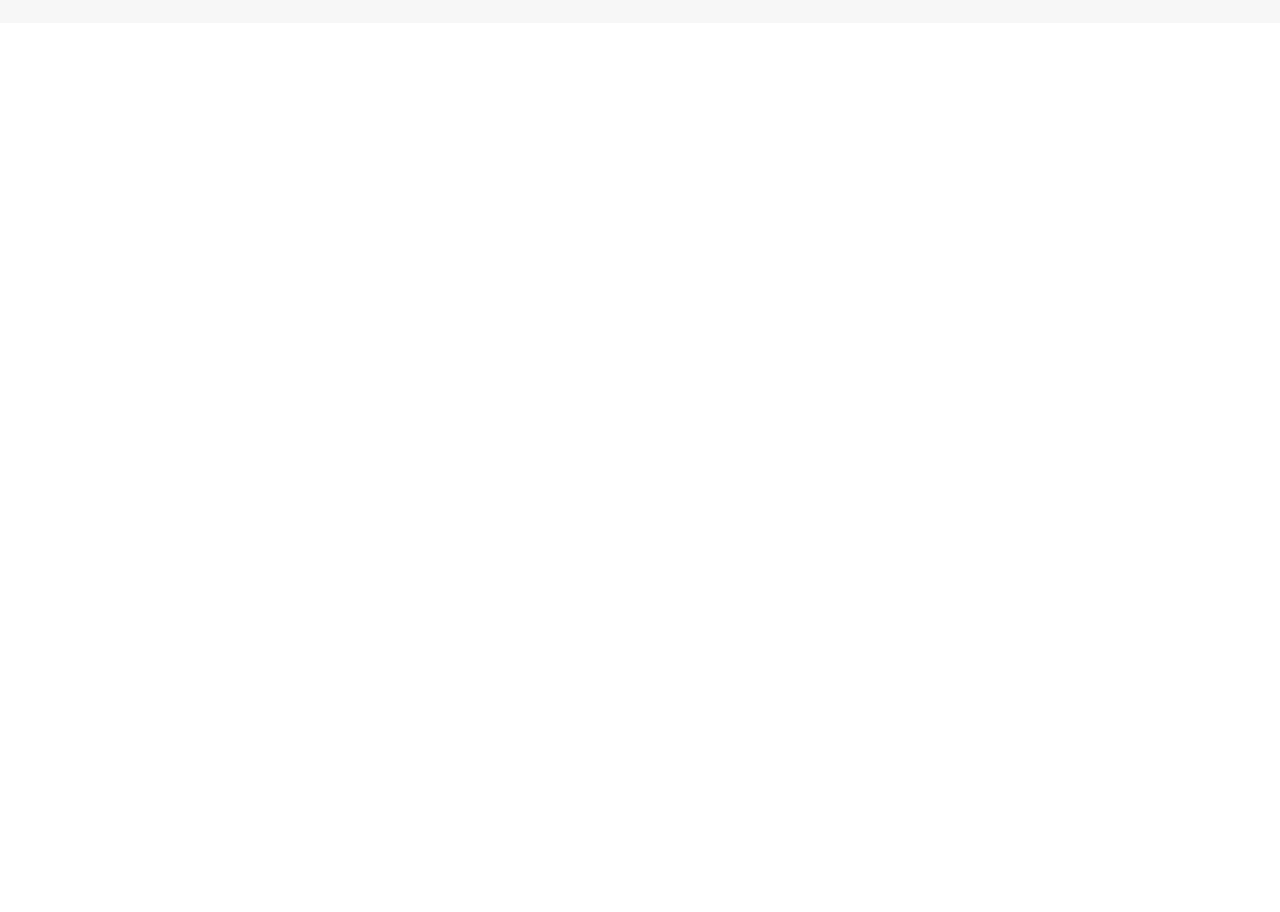
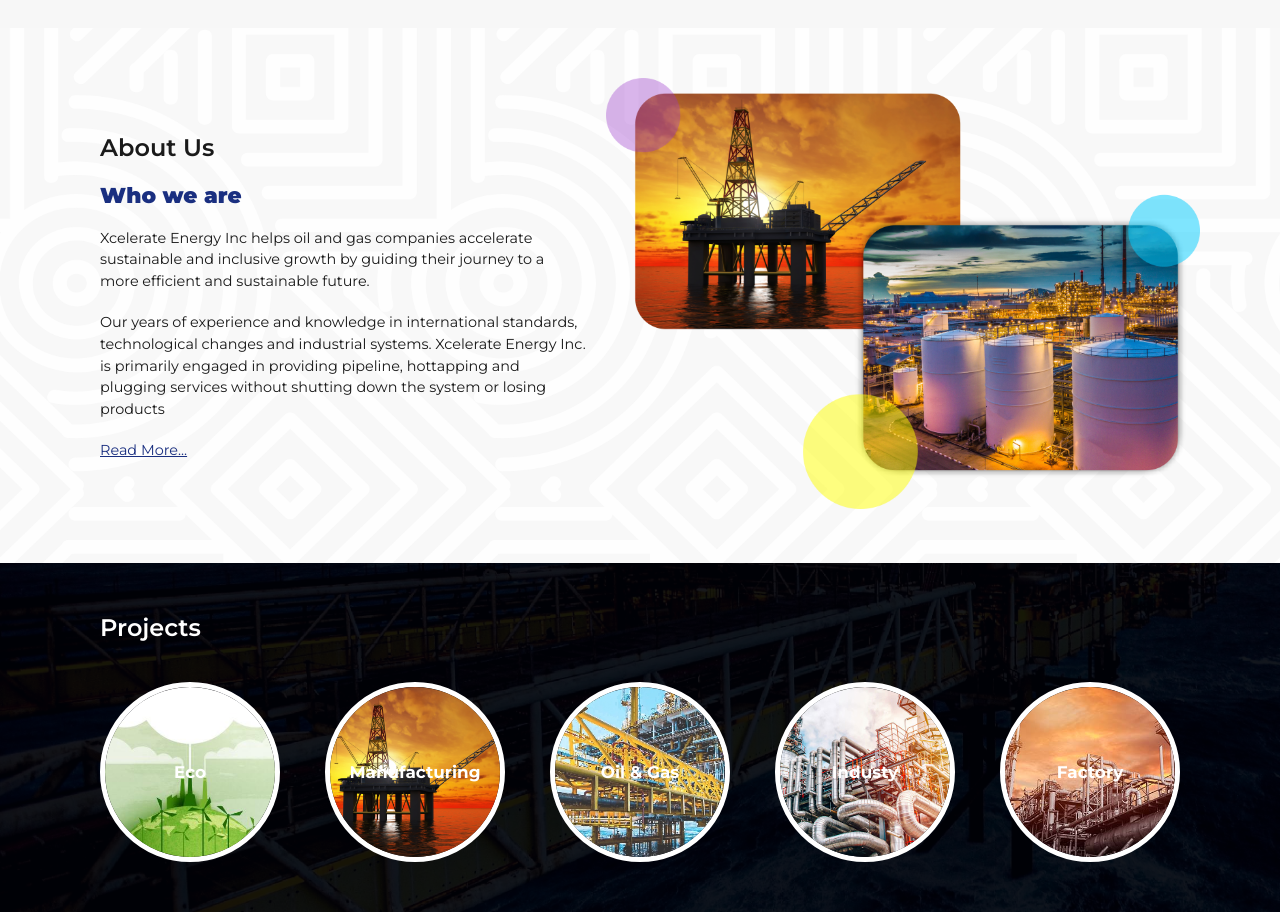
Before and after one commit to HaymosBobby/XcelerateEnergyInc, a React (Create React App) app: page / in a window 1280 px wide. Shown: the part 1040-1952 px from the top of the page. Before the commit the page ends 1063 px from the top, so only its background shows below. Built offline with nearby package versions, Linux system fonts and the light colour scheme; a web font is replaced by a local one.

Commit message:
Projects

```diff
--- a/public/index.html
+++ b/public/index.html
@@ -35,7 +35,7 @@
       rel="stylesheet"
     />
 
-    <title>React App</title>
+    <title>Xcelerate | Energy Inc</title>
   </head>
   <body>
     <noscript>You need to enable JavaScript to run this app.</noscript>
--- /dev/null
+++ b/src/components/About.js
@@ -0,0 +1,97 @@
+import styled from "styled-components";
+import { Classifier, Image } from "../styles/General";
+import { Link } from "react-router-dom";
+import abtBgd from "../img/abt-ico.png";
+import pattern from "../img/pattern.png";
+
+const Container = styled.div`
+  padding: 50px 100px;
+  background: var(--shadow_white) url(${pattern}) no-repeat center center/cover;
+  position: relative;
+  display: flex;
+  align-items: center;
+  gap: 20px;
+
+  &::after {
+    content: "";
+    height: 100%;
+    width: 100%;
+    background: var(--overlay);
+    position: absolute;
+    top: 0;
+    left: 0;
+  }
+
+  @media only screen and (max-width: 768px) {
+    padding: 30px;
+  }
+
+  @media only screen and (max-width: 969px) {
+    flex-direction: column;
+  }
+`;
+
+const Who = styled.h2`
+  font-weight: 900;
+  color: var(--primary_color);
+  margin-bottom: 20px;
+`;
+
+const Left = styled.div`
+  flex: 0 0 45%;
+  z-index: 2;
+`;
+
+const Desc = styled.p`
+  line-height: 1.5;
+  margin-bottom: 20px;
+`;
+
+const Read = styled.div`
+  a {
+    color: var(--primary_color);
+    text-decoration: underline;
+  }
+`;
+
+const Right = styled.div`
+  flex: 0 0 55%;
+  height: max-content;
+  z-index: 2;
+`;
+
+const AbtImage = styled.img`
+  object-fit: contain;
+  height: 100%;
+  width: 100%;
+`;
+
+const About = () => {
+  return (
+    <Container>
+      <Left>
+        <Classifier>About Us</Classifier>
+        <Who>Who we are</Who>
+        <Desc>
+          Xcelerate Energy Inc helps oil and gas companies accelerate
+          sustainable and inclusive growth by guiding their journey to a more
+          efficient and sustainable future.
+        </Desc>
+        <Desc>
+          Our years of experience and knowledge in international standards,
+          technological changes and industrial systems. Xcelerate Energy Inc. is
+          primarily engaged in providing pipeline, hottapping and plugging
+          services without shutting down the system or losing products
+        </Desc>
+        <Read>
+          <Link>Read More...</Link>
+        </Read>
+      </Left>
+      <Right>
+        <AbtImage src={abtBgd} alt="Xclerate" />
+      </Right>
+    </Container>
+  );
+};
+
+export default About;
--- a/src/components/Goals.js
+++ b/src/components/Goals.js
@@ -5,11 +5,10 @@
 
 const Container = styled.div`
   background: var(--white_100);
-  padding: 50px;
+  padding: 50px 100px;
   display: flex;
   align-items: center;
   justify-content: center;
-  margin-bottom: -200px;
 
   @media only screen and (max-width: 768px) {
     padding: 50px 20px;
@@ -21,7 +20,7 @@
   flex-wrap: wrap;
   align-items: center;
   gap: 20px;
-  width: 90%;
+  width: 100%;
   margin: auto;
 
   @media only screen and (max-width: 969px) {
@@ -45,12 +44,14 @@
 
 const Desc = styled.p`
   line-height: 1.7;
+  /* font-weight: 500; */
+  font-size: 0.9rem;
 `;
 
 const Box = styled(motion.div)`
   display: flex;
   flex-direction: column;
-  gap: 15px;
+  gap: 20px;
   flex: 1 0 30%;
   padding: 30px;
   color: var(--white);
--- /dev/null
+++ b/src/components/Projects.js
@@ -0,0 +1,82 @@
+import styled from "styled-components";
+import { Classifier, Image } from "../styles/General";
+import { ProjectsData } from "../data";
+import prjtBgd from "../img/project-image.jpg";
+
+const Container = styled.div`
+  background: var(--shadow_white) url(${prjtBgd}) no-repeat center center/cover;
+  padding: 50px 100px;
+  position: relative;
+  z-index: 1;
+
+  &::after {
+    content: "";
+    position: absolute;
+    top: 0;
+    left: 0;
+    height: 100%;
+    width: 100%;
+    background: var(--pro_overlay);
+    z-index: -1;
+  }
+
+  @media only screen and (max-width: 768px) {
+    padding: 30px;
+  }
+`;
+
+const Wrapper = styled.div`
+  display: flex;
+  flex-wrap: wrap;
+  gap: 15px;
+  align-items: center;
+  justify-content: space-between;
+
+  @media only screen and (max-width: 550px) {
+    /* flex-direction: column; */
+    justify-content: center;
+  }
+`;
+
+const Circle = styled.div`
+  z-index: 2;
+  height: 180px;
+  width: 180px;
+  min-width: 180px;
+  max-width: 180px;
+  flex: 1 0 20%;
+  color: var(--white);
+  position: relative;
+  border: 5px solid var(--white);
+  border-radius: 50%;
+  overflow: hidden;
+
+
+`;
+
+const Title = styled.h3`
+  position: absolute;
+  top: 50%;
+  left: 50%;
+  transform: translate(-50%, -50%);
+`;
+
+const Projects = () => {
+  return (
+    <Container>
+      <Classifier design="white">Projects</Classifier>
+      <Wrapper>
+        {ProjectsData.map((project) => {
+          return (
+            <Circle key={project.id}>
+              <Image src={project.img} />
+              <Title>{project.title}</Title>
+            </Circle>
+          );
+        })}
+      </Wrapper>
+    </Container>
+  );
+};
+
+export default Projects;
--- a/src/data.js
+++ b/src/data.js
@@ -15,6 +15,12 @@
   faUser,
   //   faUmbrellaBeach,
 } from "@fortawesome/free-solid-svg-icons";
+
+import project1 from "./img/eco.jpeg";
+import project2 from "./img/manufacturing.jpg";
+import project3 from "./img/oil&gas.jpg";
+import project4 from "./img/industry.jpg";
+import project5 from "./img/factory.png";
 // import project1 from "./img/project-img-1.jpg";
 // import project2 from "./img/project-img-2.jpg";
 // import project3 from "./img/project-img-3.jpg";
@@ -70,6 +76,34 @@
     title: "Global sourcing",
     desc: "We are making a concerted effort to expand our global reach.",
     icon: <FontAwesomeIcon icon={faGlobe} />,
+  },
+];
+
+export const ProjectsData = [
+  {
+    id: 1,
+    title: "Eco",
+    img: project1,
+  },
+  {
+    id: 2,
+    title: "Manufacturing",
+    img: project2,
+  },
+  {
+    id: 3,
+    title: "Oil & Gas",
+    img: project3,
+  },
+  {
+    id: 4,
+    title: "Industy",
+    img: project4,
+  },
+  {
+    id: 5,
+    title: "Factory",
+    img: project5,
   },
 ];
 
--- a/src/pages/Home.js
+++ b/src/pages/Home.js
@@ -1,6 +1,8 @@
 import styled from "styled-components";
 import Hero from "../components/Hero";
 import Goals from "../components/Goals";
+import About from "../components/About";
+import Projects from "../components/Projects";
 
 const Container = styled.div``;
 
@@ -9,6 +11,8 @@
     <Container>
       <Hero />
       <Goals />
+      <About />
+      <Projects />
     </Container>
   )
 }
--- a/src/styles/General.js
+++ b/src/styles/General.js
@@ -5,3 +5,11 @@
   height: 100%;
   object-fit: cover;
 `;
+
+export const Classifier = styled.div`
+  text-transform: capitalize;
+  font-size: 1.5rem;
+  font-weight: 600;
+  margin-bottom: ${(props) => (props.design === "white" ? "40" : "20")}px;
+  color: ${(props) => props.design === "white" && "var(--white)"};
+`;
--- a/src/styles/GlobalStyle.js
+++ b/src/styles/GlobalStyle.js
@@ -9,6 +9,8 @@
     --white_100: #f7f7f7;
     --shadow_white: #DFDFDF;
     --shadow: #00000040;
+    --overlay: #ffffffc6;
+    --pro_overlay: #000207e8
   }
 
 
@@ -34,5 +36,5 @@
     height: inherit;
     width: inherit;
   }
-`
+`;
 export default GlobalStyle;
```
Also changed, not shown: src/components/Services.js (added, +15 -0 lines). Lines whose indentation alone changed are shown as unchanged.
